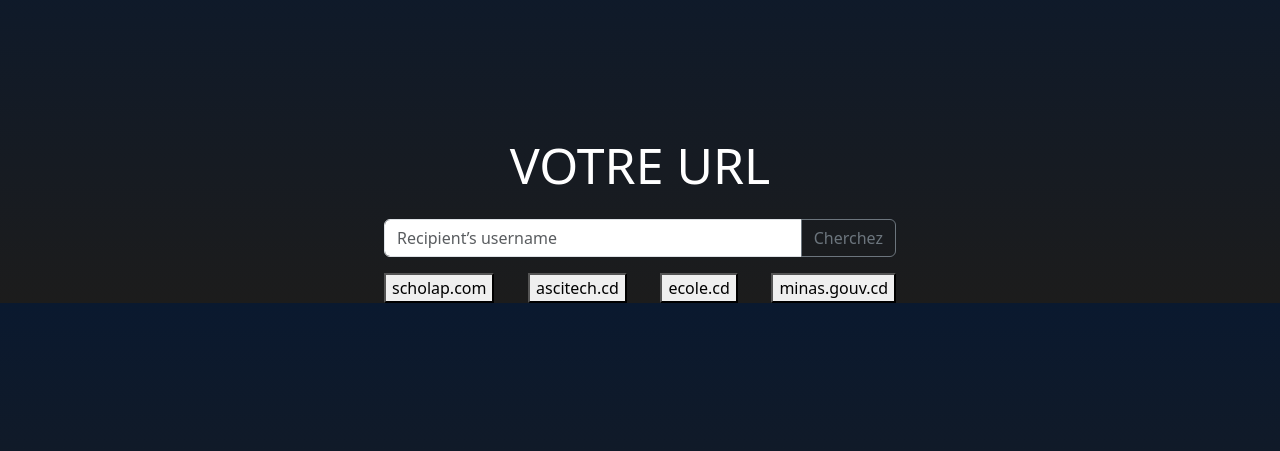
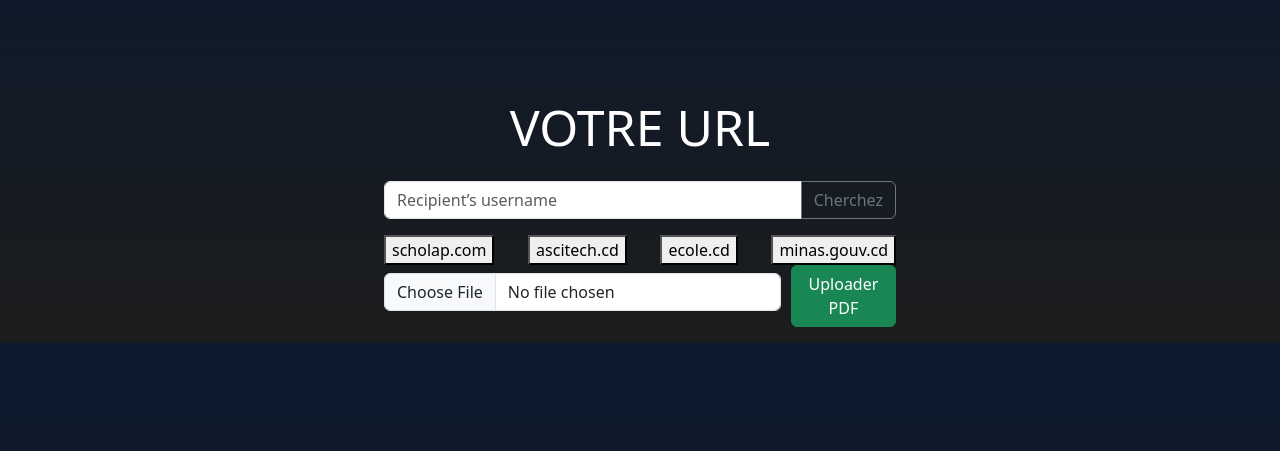
Before and after one commit to THEKUNPRIME/chercheur-d-info, a Flask app: page / in a window 1280 px wide. Shown: the part 119-570 px from the top of the page. Run offline with Flask 3, Linux system fonts and the light colour scheme.

Commit message:
mise a jour qvec fichier pdf

```diff
--- a/app.py
+++ b/app.py
@@ -1,10 +1,8 @@
-#from click import MissingParameter
 from flask import Flask, redirect, url_for, render_template, request
 #import requests
 from requests.exceptions import MissingSchema
-
-#from utils import is_valid_email
 import webscrapping as web
+import pdfsearching as pdf
 
 app = Flask(__name__)
 
@@ -12,21 +10,30 @@ app = Flask(__name__)
 def home():
     try:
         if request.method == "POST":
-            user = request.form["nm"]
-            if web.url_exists(user):
-                contacts = (web.info_looking(user))
+            user = request.form.get("nm")
+            f = request.files.get("file")
+            if user and user.strip() != "":
+                if pdf.is_valid_pdf(user):
+                    contacts = pdf.info_looking_pdf(user)
+                    return render_template("home.html", contacts=contacts)
+
+                elif web.url_exists(user):
+                    contacts = web.info_looking_url(user)
+                    return render_template("home.html", contacts=contacts)
+
+                else:
+                    return render_template("home.html", contacts=["URL ou chemin PDF invalide"])
+            elif f:
+                contacts = pdf.info_looking_pdf(f)
                 return render_template("home.html", contacts=contacts)
-            else:
-                contacts = ["url inéxistante(ca a une forme mais ca n'existe pas)"]
-                return render_template("home.html", contacts=contacts)
-        else:
-            return render_template("home.html")
-    except  MissingSchema:
-        contacts = ["ca n'a pas la forme d'un url"]
-        return render_template("home.html", contacts=contacts)
+        return render_template("home.html")
+
+    except MissingSchema:
+        return render_template("home.html", contacts=["⚠️ URL invalide (mauvaise forme)"])
+    except FileNotFoundError:
+        return render_template("home.html", contacts=["⚠️ Fichier PDF introuvable"])
     except TypeError:
-        contacts = ["url inéxistante(ca a une forme mais ca n'existe pas)"]
-        return render_template("home.html", contacts=contacts)
+        return render_template("home.html", contacts=["⚠️ URL inexistante (bonne forme mais n’existe pas)"])
 
 #p-UaLWrc2_zD/=c
 
--- a/static/style1.css
+++ b/static/style1.css
@@ -20,7 +20,7 @@ body{
 }
 .main{
     text-align: center;
-    margin-top: 10%;
+    margin-top: 7%;
     padding-left: 30%;
     padding-right: 30%;
 }
--- a/templates/home.html
+++ b/templates/home.html
@@ -37,6 +37,10 @@
                 <input type="hidden" name="nm" value="https://minas.gouv.cd/">
             </form>
         </div>
+        <form action="/" method="post" enctype="multipart/form-data" class="mb-3">
+            <input type="file" name="file" accept="application/pdf" class="form-control mb-2">
+            <button type="submit" class="btn btn-success">Uploader PDF</button>
+        </form>
         <ul class="list-group list-group-flush">
             {% for contact in contacts%}
                 <li class="list-group-item">{{contact}}</li>
```
Also changed, not shown: pdfsearching.py (added, +21 -0 lines).
